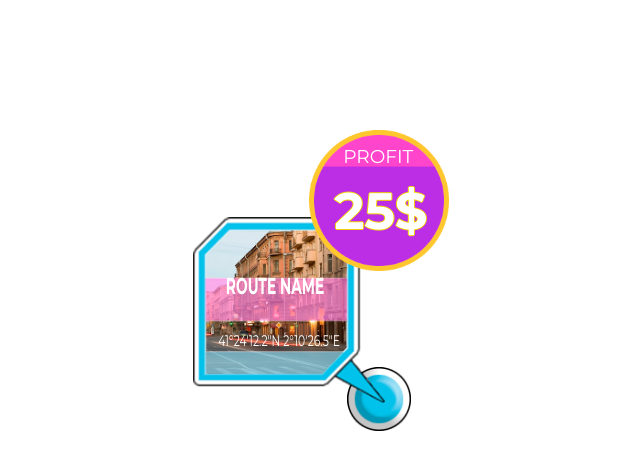
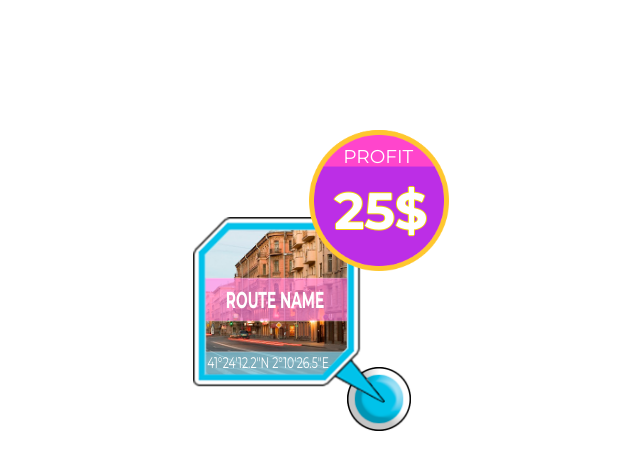
Before and after one commit to oleksiivinogradov/dexGOweb, a plain HTML site: page layout/MainPage_Route_Marker.html in a window 1280 px wide. Shown: the whole page, without its empty margins (261-901 px from the left). Drawn offline with nearby package versions, Linux system fonts and the light colour scheme.

Commit message:
Route_Marker_ Updated

```diff
--- a/index.css
+++ b/index.css
@@ -1480,6 +1480,7 @@ nav ul li a:hover {
   position: absolute;
   top: -11.7vw;
   left: -12vw;
+  text-align: center;
   background-image:url('./assets/css/img/Routes/RM_Quest_Icon.png');
   background-size: 100% 100%;
   background-repeat: no-repeat;
@@ -1487,23 +1488,23 @@ nav ul li a:hover {
   z-index: 10;
   //opacity:50%;
 }
-.MP_Route_Marker b{
+.MP_Route_Marker_b{
   transform: scaleX(0.6);
   position: absolute;
   font-size: 1.8vw;
-  top: 4.3vw;
-  left: 0vw;
+  top: 5.4vw;
+  left: -0.05vw;
   font-family: 'Montserrat', sans-serif;
   font-weight: 700;
   color: #fff;
   z-index: 10;
 }
-.MP_Route_Marker p{
+.MP_Route_Marker_p{
   transform: scaleX(0.7);
   position: absolute;
   font-size: 1.2vw;
-  top: 7.7vw;
-  left: -0.1vw;
+  top: 9.4vw;
+  left: -1vw;
   font-family: 'Montserrat', sans-serif;
   font-weight: 400;
   color: #fff;
@@ -1515,17 +1516,17 @@ nav ul li a:hover {
   position: absolute;
   top: -11.7vw;
   left: -12vw;
- -webkit-mask-image: url('./assets/css/img/Routes/RM_Quest_Icon_Mask.png');
- -webkit-mask-repeat: no-repeat;
- -webkit-mask-position: center center;
- -webkit-mask-size: 100% 100%;
-  mask-image: url('./assets/css/img/Routes/RM_Quest_Icon_Mask.png');
-  mask-repeat: no-repeat;
-  mask-position: center center;
-  mask-size: 100% 100%;
+ //-webkit-mask-image: url('./assets/css/img/Routes/RM_Quest_Icon_Mask.png');
+ //-webkit-mask-repeat: no-repeat;
+ //-webkit-mask-position: center center;
+ //-webkit-mask-size: 100% 100%;
+ // mask-image: url('./assets/css/img/Routes/RM_Quest_Icon_Mask.png');
+ // mask-repeat: no-repeat;
+ // mask-position: center center;
+ // mask-size: 100% 100%;
   z-index:9;
 }
-.MP_Route_Mask img{
+.MP_Route_Marker_img{
   width: 12vw;
   height: 12vw;
   position: absolute;
@@ -1546,7 +1547,7 @@ nav ul li a:hover {
   background-size: 100% 100%;
   background-repeat: no-repeat;
 }
-.MP_Route_Profit p{
+.MP_Route_Profit_p{
   font-family: 'Montserrat', sans-serif;
   font-weight: 400;
   color: #fff;
@@ -1556,7 +1557,7 @@ nav ul li a:hover {
   top: -0.3vw;
   left: 2.7vw;
 }
-.MP_Route_Profit b{
+.MP_Route_Profit_b{
   font-family: 'Montserrat', sans-serif;
   font-weight: 700;
   color:#fff;
--- a/layout/MainPage_Route_Marker.html
+++ b/layout/MainPage_Route_Marker.html
@@ -11,22 +11,18 @@
     <link href="https://fonts.googleapis.com/css2?family=Montserrat:wght@300;400;700&display=swap" rel="stylesheet">
   </head>
 	<body>
-	<! -- Удалить в A-Frame проекте всё что сверху-->
 	  	<div id="route-marker" class="MP_Route_Marker_Pos">
 	  		<div class="MP_Route_Marker_Scaler">
 				<div class="MP_Route_Profit">
-					<p>PROFIT</p>
-					<b>25$</b>
+					<p class="MP_Route_Profit_p">PROFIT</p>
+					<b class="MP_Route_Profit_b">25$</b>
 				</div>
 				<div class="MP_Route_Marker">
-					<b>ROUTE NAME</b>
-					<p>41°24'12.2"N 2°10'26.5"E</p>
+					<b class="MP_Route_Marker_b">ROUTE NAME</b>
+					<p class="MP_Route_Marker_p">41°24'12.2"N 2°10'26.5"E</p>
 				</div>
-                <div class="MP_Route_Mask"><img src="../assets/css/img/Routes/RM_Quest_Icon_Img.png"></div>
+                <div class="MP_Route_Mask"><img class="MP_Route_Marker_img" src="../assets/css/img/Routes/RM_Quest_Icon_Img.png"></div>
 			</div>
         </div>
-
-	<! -- Удалить в A-Frame проекте всё что снизу-->
-
 	</body>
 </html>
```
